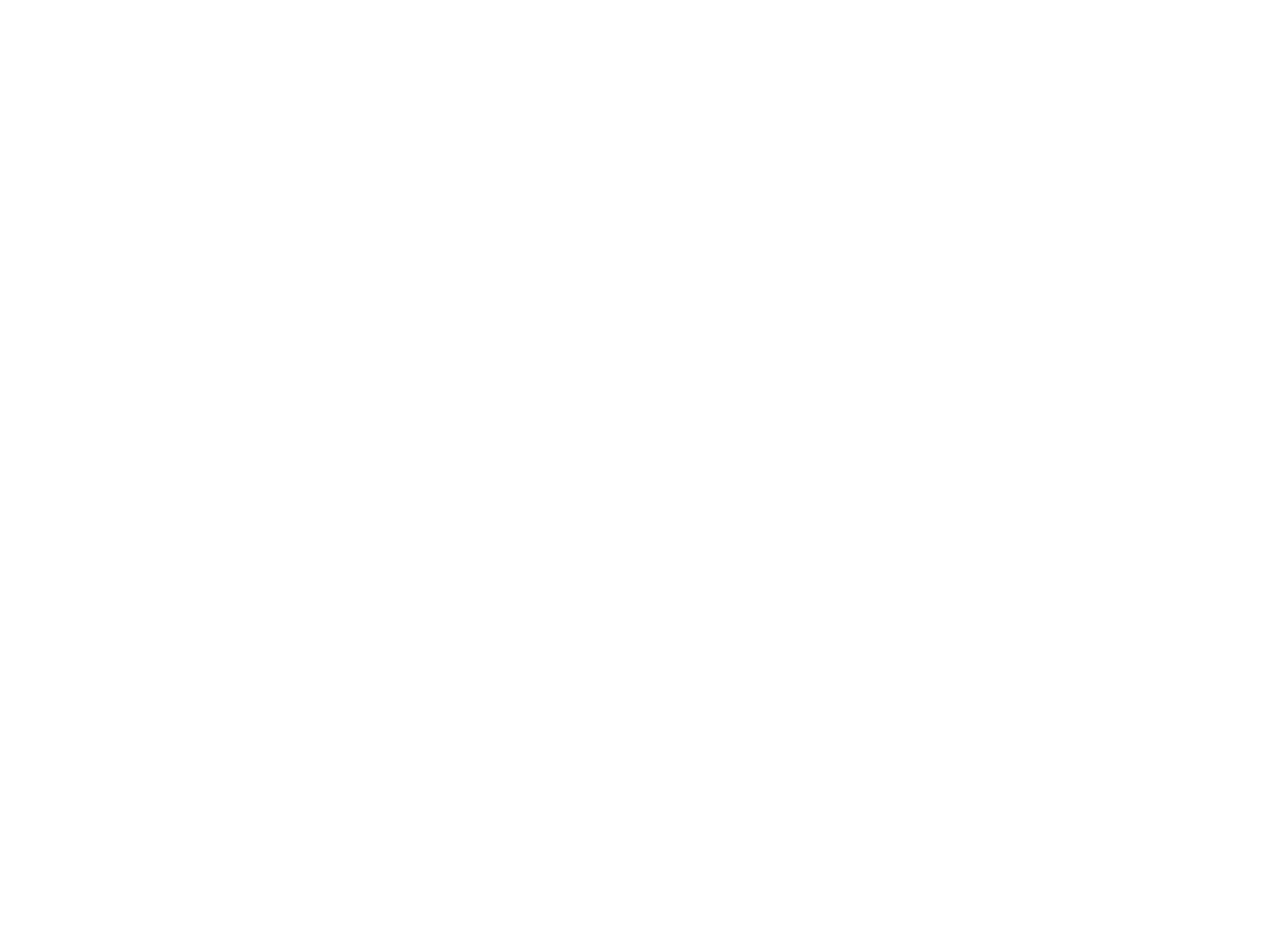
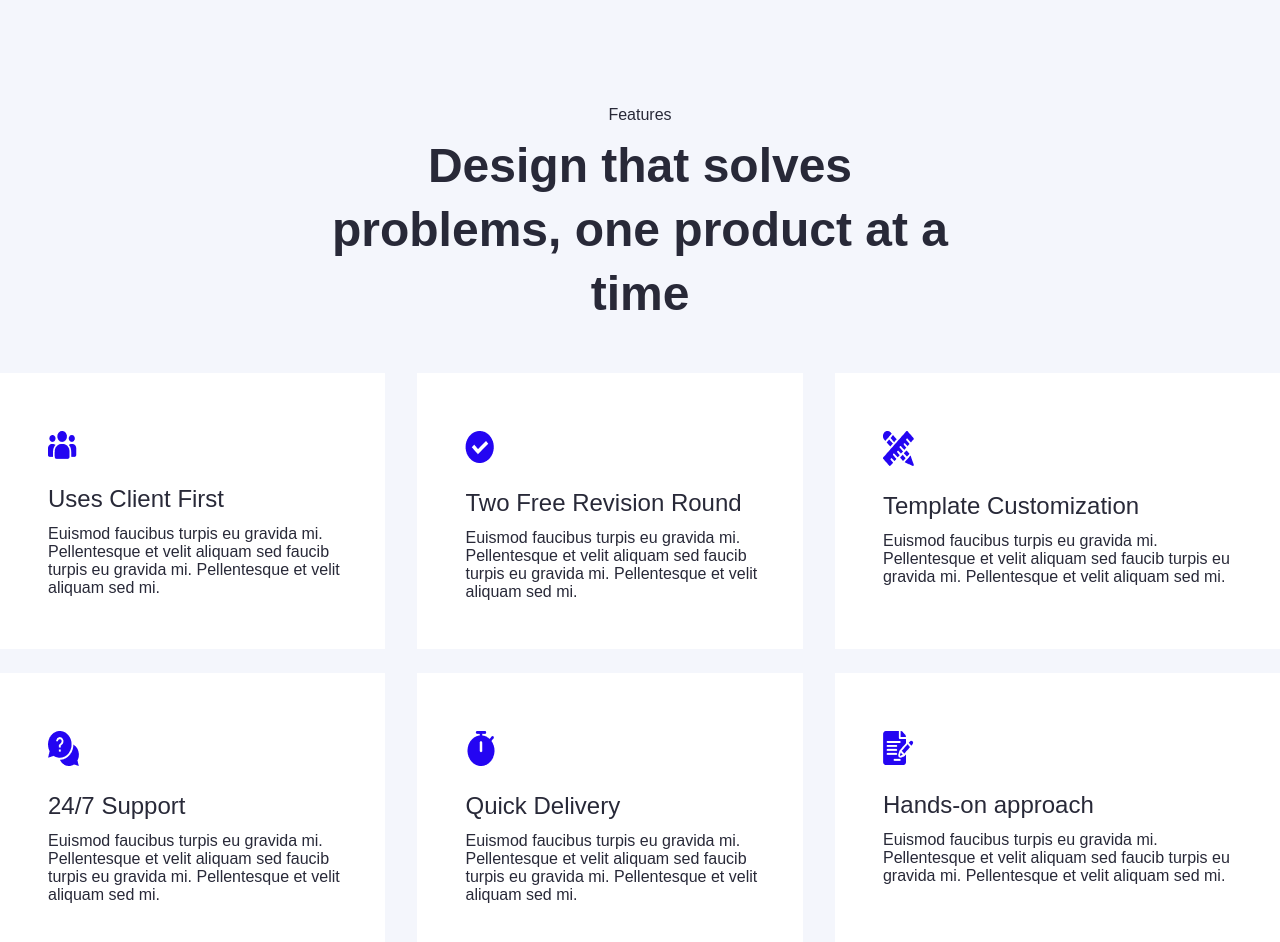
Before and after one commit to hasib9-99/finsweet_react, a React (Create React App) app: page / in a window 1280 px wide. Shown: the part 2400-3342 px from the top of the page. Before the commit the page ends 2378 px from the top, so only its background shows below. Built offline with nearby package versions, Linux system fonts and the light colour scheme.

Commit message:
features

```diff
--- a/src/App.js
+++ b/src/App.js
@@ -2,7 +2,8 @@
 import Navbar from './componats/navbar/Navbar.js';
 import Banner from './componats/banner/Banner.js';
 import Work from './componats/work/Work.js';
-import Project from './componats/project.js/Project.js';
+import Project from './componats/project/Project'
+import Features from './componats/features/Features.js';
 
 function App() {
   return (
@@ -11,6 +12,7 @@
     <Banner/>
     <Work/>
     <Project/>
+    <Features/>
 
     </>
   );
--- /dev/null
+++ b/src/componats/features/Features.js
@@ -0,0 +1,49 @@
+import React from 'react'
+import './features.css'
+
+const Features = () => {
+  return (
+    <section className="features">
+        <div className="container">
+            <div className="features_hade">
+                <p>Features</p>
+                <h2>Design that solves problems, one product at a time</h2>
+            </div>
+            <div className="cards">
+                <div className="card_item">
+                    <img src="images/features_icon/Icon_1.png" alt="icon_1"/>
+                    <h3>Uses Client First</h3>
+                    <p>Euismod faucibus turpis eu gravida mi. Pellentesque et velit aliquam sed faucib turpis eu gravida mi. Pellentesque et velit aliquam sed mi. </p>
+                </div>
+                <div className="card_item">
+                    <img src="images/features_icon/Icon_2.png" alt="icon_2"/>
+                    <h3>Two Free Revision Round</h3>
+                    <p>Euismod faucibus turpis eu gravida mi. Pellentesque et velit aliquam sed faucib turpis eu gravida mi. Pellentesque et velit aliquam sed mi. </p>
+                </div>
+                <div className="card_item">
+                    <img src="images/features_icon/Icon_3.png" alt="icon_3"/>
+                    <h3>Template Customization</h3>
+                    <p>Euismod faucibus turpis eu gravida mi. Pellentesque et velit aliquam sed faucib turpis eu gravida mi. Pellentesque et velit aliquam sed mi. </p>
+                </div>
+                <div className="card_item">
+                    <img src="images/features_icon/Icon_4.png" alt="icon_4"/>
+                    <h3>24/7 Support</h3>
+                    <p>Euismod faucibus turpis eu gravida mi. Pellentesque et velit aliquam sed faucib turpis eu gravida mi. Pellentesque et velit aliquam sed mi. </p>
+                </div>
+                <div className="card_item">
+                    <img src="images/features_icon/Icon_5.png" alt="icon_5"/>
+                    <h3>Quick Delivery</h3>
+                    <p>Euismod faucibus turpis eu gravida mi. Pellentesque et velit aliquam sed faucib turpis eu gravida mi. Pellentesque et velit aliquam sed mi. </p>
+                </div>
+                <div className="card_item">
+                    <img src="images/features_icon/Icon_6.png" alt="icon_6"/>
+                    <h3>Hands-on approach</h3>
+                    <p>Euismod faucibus turpis eu gravida mi. Pellentesque et velit aliquam sed faucib turpis eu gravida mi. Pellentesque et velit aliquam sed mi. </p>
+                </div>
+            </div>
+        </div>
+    </section>
+  )
+}
+
+export default Features
--- /dev/null
+++ b/src/componats/features/features.css
@@ -0,0 +1,42 @@
+.features{
+    background-color: #F4F6FC;
+}
+.features_hade{
+    width: 630px;
+    margin: auto;
+    text-align: center;
+    padding: 128px 0 47px 0;
+}
+.features_hade p{
+    color: #282938;
+    font-weight: 500;
+    padding-bottom: 10px;
+}
+.features_hade h2{
+    font-weight: 600;
+    font-size: 48px;
+    line-height: 64px;
+    color: #282938;
+}
+.cards{
+    display: grid;
+    grid-template-columns: auto auto auto;
+    column-gap: 32px;
+    row-gap: 24px;
+    padding-bottom: 128px;
+}
+.card_item{
+    background-color: white;
+    padding: 58px 32.82px 48px 48px;
+}
+.card_item h3{
+    padding: 22px 0 12px 0;
+    font-weight: 500;
+    font-size: 24px;
+    color: #282938;
+}
+.card_item p{
+    font-weight: 400;
+    font-size: 16px;
+    color: #282938;
+}
```
Also changed, not shown: src/componats/project/Project.js (renamed from src/componats/project.js/Project.js), src/componats/project/project.css (renamed from src/componats/project.js/project.css).
